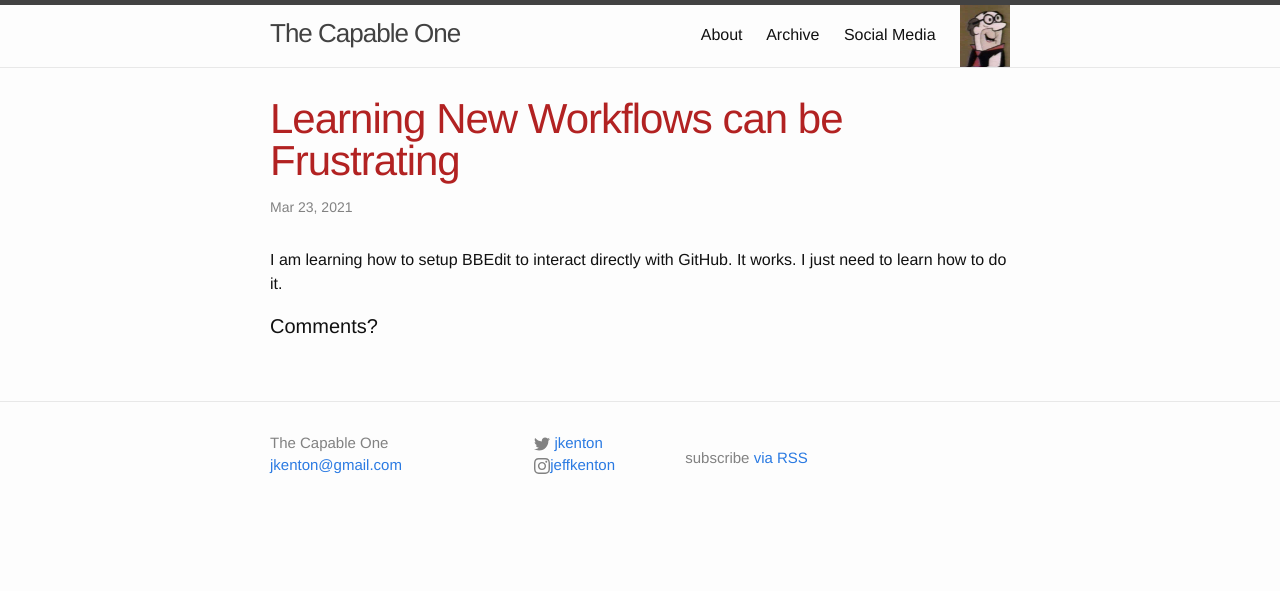
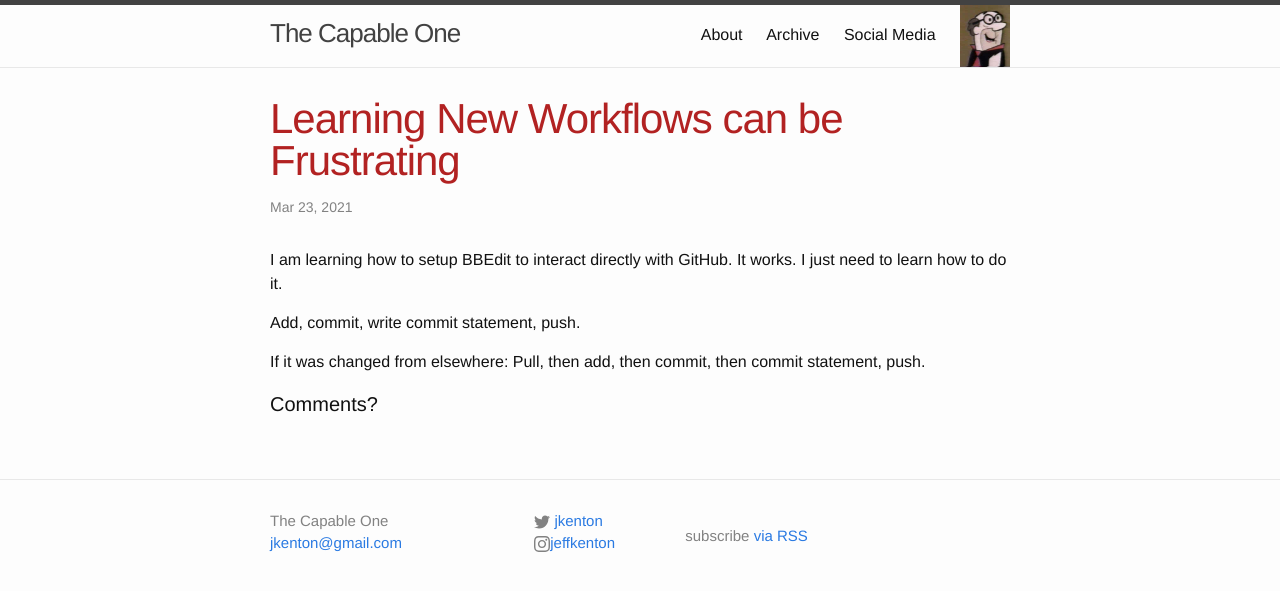
Before and after one commit to jkenton/CapableOne, a Jekyll site: the page built from _posts/2021-03-23-frustrating.md, in a window 1280 px wide. Shown: the top 591 px of the page. Built offline with Jekyll 4.4.1, drawn with Linux system fonts in a browser that asks for light colours; comment, search, counter and statistics services are not loaded.

```diff
--- a/_posts/2021-03-23-frustrating.md
+++ b/_posts/2021-03-23-frustrating.md
@@ -8,3 +8,7 @@
 ---
 
 I am learning how to setup BBEdit to interact directly with GitHub. It works. I just need to learn how to do it.
+
+Add, commit, write commit statement, push.
+
+If it was changed from elsewhere: Pull, then add, then commit, then commit statement, push.
```
